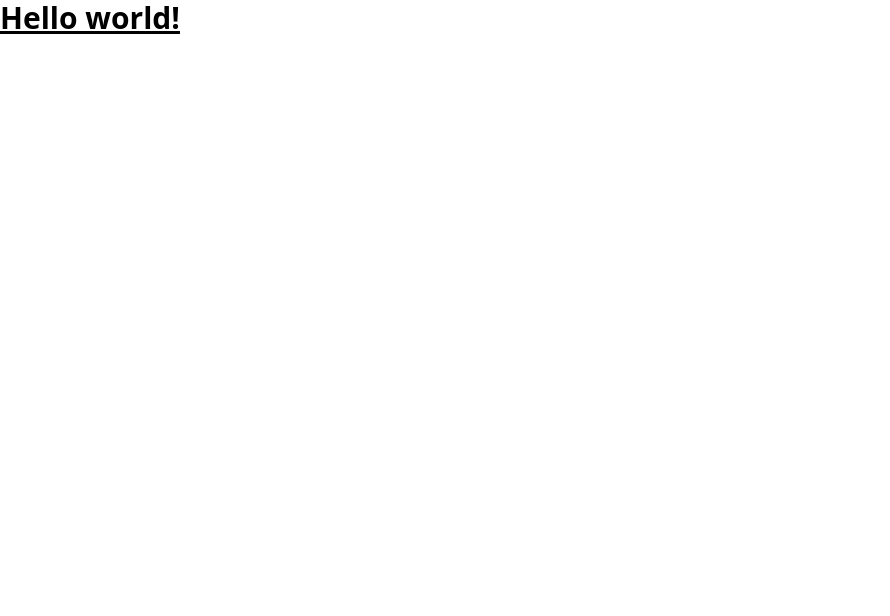
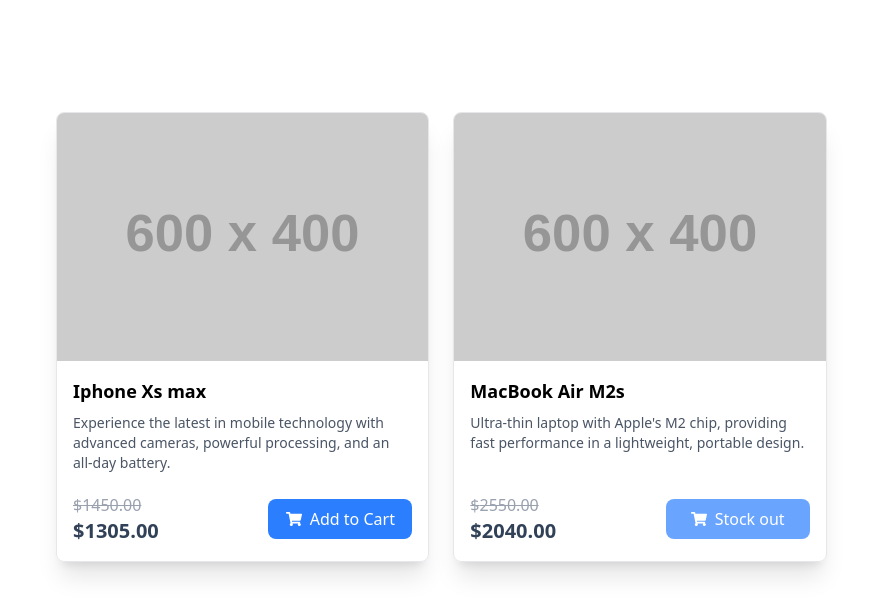
Before and after one commit to karthikViswanathSriram/E-CommerceApplication, a React (Vite) app: page / in a window 1280 px wide. Shown: the top 616 px of the page, without its empty margins (0-890 px from the left). Built offline with nearby package versions, Linux system fonts and the light colour scheme.

Commit message:
showing product cards and styled UI

```diff
--- a/package.json
+++ b/package.json
@@ -10,9 +10,14 @@
     "preview": "vite preview"
   },
   "dependencies": {
+    "@emotion/react": "^11.14.0",
+    "@emotion/styled": "^11.14.1",
+    "@mui/material": "^7.2.0",
     "@tailwindcss/vite": "^4.1.11",
     "react": "^19.1.0",
     "react-dom": "^19.1.0",
+    "react-hot-toast": "^2.5.2",
+    "react-icons": "^5.5.0",
     "tailwindcss": "^4.1.11"
   },
   "devDependencies": {
--- a/src/App.jsx
+++ b/src/App.jsx
@@ -1,11 +1,11 @@
-import { useState } from 'react'
 import './App.css'
+import Products from './components/Products'
 
 function App() {
   return (
-    <h1 className="text-3xl font-bold underline">
-      Hello world!
-    </h1>
+    <>
+      <Products/>
+    </>
   )
 }
 
--- /dev/null
+++ b/src/components/ProductCard.jsx
@@ -0,0 +1,104 @@
+import { useState } from "react";
+import { FaShoppingCart } from "react-icons/fa";
+
+const ProductCard =({
+        productId,
+        productName,
+        image,
+        description,
+        quantity,
+        price,
+        discount,
+        specialPrice
+})=>{
+    const [openProductViewModal,setOpenProductViewModal] = useState(false);
+    const btnLoader = false;
+    const [selectedViewProduct, setSelectedViewProduct] = useState("");
+    const isAvailable = quantity && Number(quantity) > 0;
+
+    const handleProductView = (product)=>{
+        setSelectedViewProduct(product);
+        setOpenProductViewModal(true);
+    };
+
+    return (
+        <div className="border rounded-lg shadow-xl overflow-hidden
+        transition-shadow duration-300">
+
+            {/* below is for rendering the image which zooms on hover*/}
+            <div onClick={()=>{
+                handleProductView({
+                    id: productId,
+                    productName,
+                    image,
+                    description,
+                    quantity,
+                    price,
+                    discount,
+                    specialPrice
+                })
+            }} className="w-full overflow-hidden aspect-[3/2]">
+                <img className="w-full h-full cursor-pointer
+                transition-transform duration-300 transform hover:scale-105"
+                src={image}
+                alt={productName}>
+                </img>
+            </div>
+
+            {/* below is for rendering details of product */}
+            <div className="p-4">
+                <h2 onClick={()=>{
+                    handleProductView({
+                        id: productId,
+                        productName,
+                        image,
+                        description,
+                        quantity,
+                        price,
+                        discount,
+                        specialPrice
+                    })
+                }}
+                    className="text-lg font-semibold mb-2 cursor-pointer">
+                    {productName}
+                </h2>
+
+                <div className="min-h-20 max-h-20">
+                    <p className="text-gray-600 text-sm">{description}</p>
+                </div>
+
+                <div className="flex items-center justify-between">
+                    {specialPrice ? (
+                    // this div is for showing special price striking through original price
+                    <div className="flex flex-col">
+                        <span className="text-gray-400 line-through">
+                            ${Number(price).toFixed(2)}
+                        </span>
+                        <span className="text-xl font-bold text-slate-700">
+                            ${Number(specialPrice).toFixed(2)}
+                        </span>
+                    </div>
+                    ) : (
+                        // without special price, it is displayed as it is
+                        <span className="text-xl font-bold text-slate-700">
+                                {" "}
+                                ${Number(Price).toFixed(2)}
+                        </span>
+                    )}
+
+                    <button
+                        disabled={!isAvailable || btnLoader}
+                        onClick={()=>{}}
+                        className={`bg-blue-500 ${isAvailable ? "opacity-100 hover:bg-blue-600" : "opacity-70"}
+                            text-white py-2 px-3 items-center rounded-lg transition-colors duration-300
+                            w-36 flex justify-center`}>
+                        <FaShoppingCart className="mr-2"/>
+                        {isAvailable ? "Add to Cart" : "Stock out"}
+                    </button>
+                </div>
+            </div>
+        </div>
+    )
+}
+
+export default ProductCard;
--- /dev/null
+++ b/src/components/Products.jsx
@@ -0,0 +1,56 @@
+import { FaExclamationTriangle } from "react-icons/fa";
+import ProductCard from "./ProductCard";
+
+const Products= ()=>{
+    const isLoading = false;
+    const products = [
+        {
+        productId: 652,
+        productName: "Iphone Xs max",
+        image: "https://placehold.co/600x400",
+        description: "Experience the latest in mobile technology with advanced cameras, powerful processing, and an all-day battery.",
+        quantity: 10,
+        price: 1450.0,
+        discount: 10.0,
+        specialPrice: 1305.0,
+        },
+        {
+        productId: 654,
+        productName: "MacBook Air M2s",
+        image: "https://placehold.co/600x400",
+        description: "Ultra-thin laptop with Apple's M2 chip, providing fast performance in a lightweight, portable design.",
+        quantity: 0,
+        price: 2550.0,
+        discount: 20.0,
+        specialPrice: 2040.0,
+        }
+    ];
+    const errorMessage = "";
+
+    return (
+        <div className="lg:px-14 sm:px-8 px-4 py-14 2xl:w-[90%] 2xl:mx-auto">
+            {isLoading ? (
+                <p>It is loading...</p>
+            ): errorMessage ? (
+                <div className="flex justify-center items-center h-[200px]">
+                    <FaExclamationTriangle className="text-slate-800
+                    text-3xl mr-2"/>
+                    <span className="text-slate-800 text-lg font-medium">
+                        {errorMessage}
+                    </span>
+                </div>
+            ): (
+                <div className="min-h-[700px]">
+                    <div className="pb-6 pt-14 grid 2xl:grid-cols-4
+                    lg:grid-cols-3 sm:grid-cols-2 gap-y-6 gap-x-6">
+                        {products &&
+                        products.map((item,i)=><ProductCard key={i} {...item}/>)
+                        }
+                    </div>
+                </div>
+            )}
+        </div>
+    )
+}
+
+export default Products;
--- a/src/index.css
+++ b/src/index.css
@@ -1 +1,51 @@
+@import url('https://fonts.googleapis.com/css2?family=Montserrat:ital,wght@0,100..900;1,100..900&display=swap');
 @import "tailwindcss";
+
+
+@theme {
+  --font-montserrat: Montserrat, sans-serif;
+
+  --shadow-custom: 0 0 15px rgba(0, 0, 0, 0.3);
+  --shadow-right: 10px 0px 10px -5px rgba(0, 0, 0, 0.3);
+
+  --color-custom-blue: rgba(28, 100, 242, 1);
+
+  --color-banner-color1: #fdc200;
+  --color-banner-color2: #ff2c2c;
+  --color-banner-color3: #21ad61;
+  --color-banner-color4: #723da6;
+
+  --background-image-custom-gradient: linear-gradient(
+    to right,
+    #111827,
+    #1f2937
+  );
+  --background-image-button-gradient: linear-gradient(
+    to right,
+    #7e22ce,
+    #ef4444
+  );
+  --background-image-custom-gradient2: linear-gradient(
+    135deg,
+    #f5f5f5,
+    #eae7dc
+  );
+}
+
+/*
+  The default border color has changed to `currentcolor` in Tailwind CSS v4,
+  so we've added these compatibility styles to make sure everything still
+  looks the same as it did with Tailwind CSS v3.
+
+  If we ever want to remove these styles, we need to add an explicit border
+  color utility to any element that depends on these defaults.
+*/
+@layer base {
+  *,
+  ::after,
+  ::before,
+  ::backdrop,
+  ::file-selector-button {
+    border-color: var(--color-gray-200, currentcolor);
+  }
+}
```
Also changed, not shown: src/components/Filter.jsx (added), src/components/Pagination.jsx (added), src/components/ProductViewModal.jsx (added), 1 other file (tests, documents, lock files or other folders).
